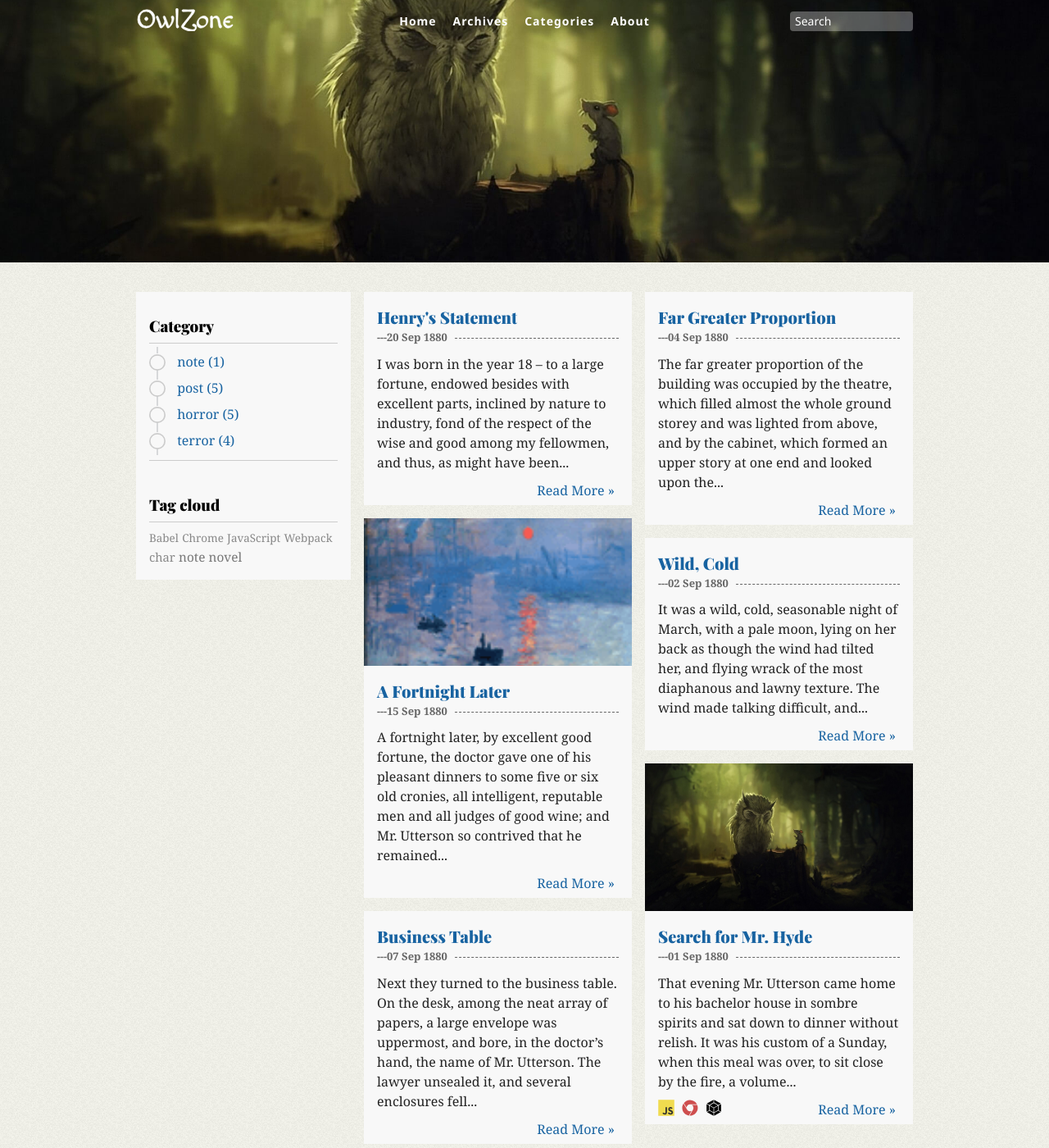
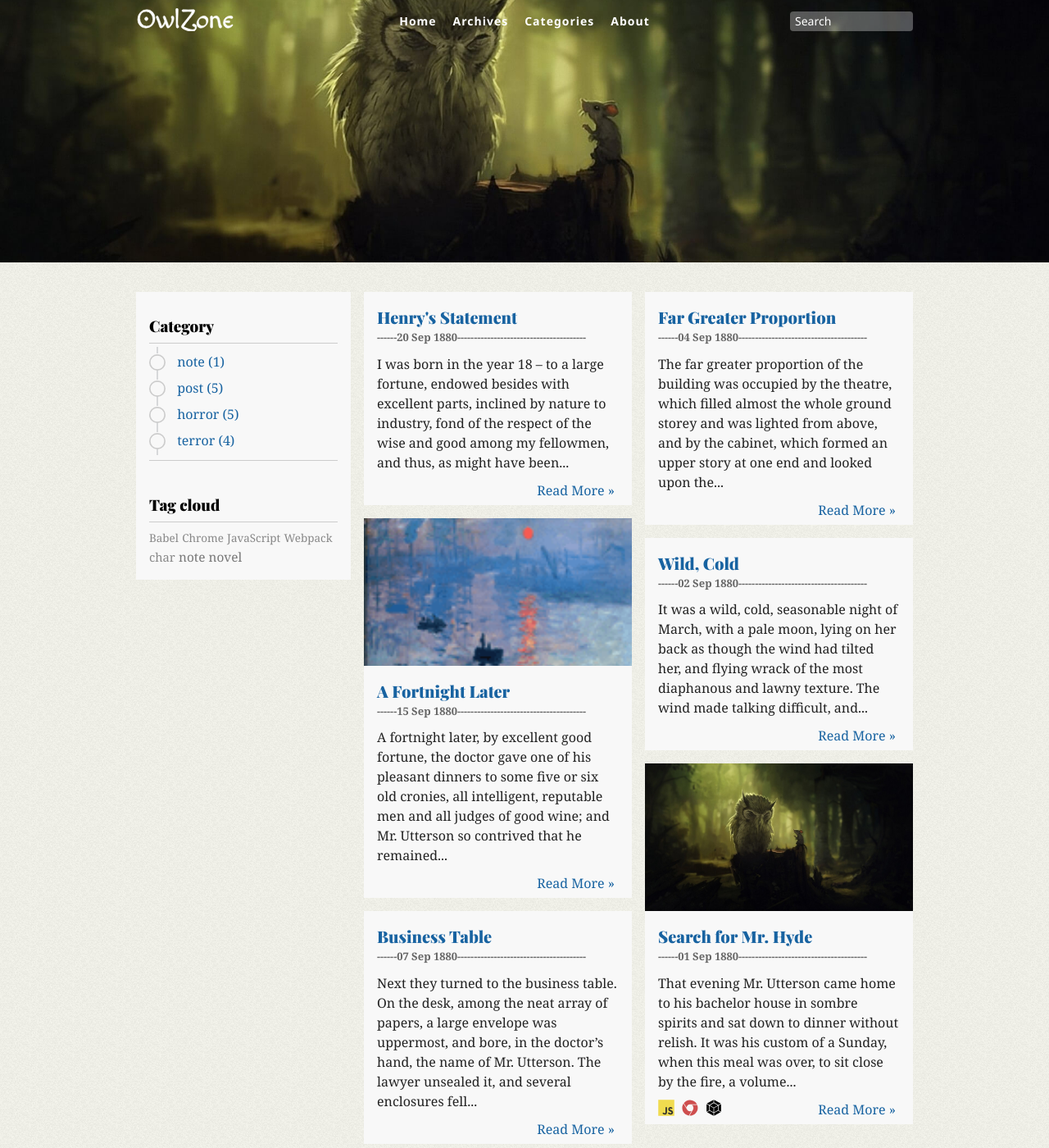
Before and after one commit to mapkts/owlzone, a Jekyll site: the page built from index.html, in a window 1280 px wide and 1400 px high. Shown: the whole window at 82% size. Built offline with Jekyll 4.4.1, drawn with Linux system fonts in a browser that asks for light colours; the list of posts is cut into pages by our own code.

Commit message:
minor update

```diff
--- a/assets/css/style.css
+++ b/assets/css/style.css
@@ -534,13 +534,16 @@ blockquote p { display: inline; }
 	font-weight: 900;
 	color: #666;
 }
+.post-date:before {
+	content: "---";
+}
 .post-date:after {
-	content: "";
-	left: 111px;
+	content: "---------------------------------------";
+	/* left: 111px;
 	border-top: 1px dashed;
 	position: absolute;
 	top: 10px;
-	right: 16px;
+	right: 16px; */
 }
 .post-excerpt {
 	padding: 10px 16px;
```
